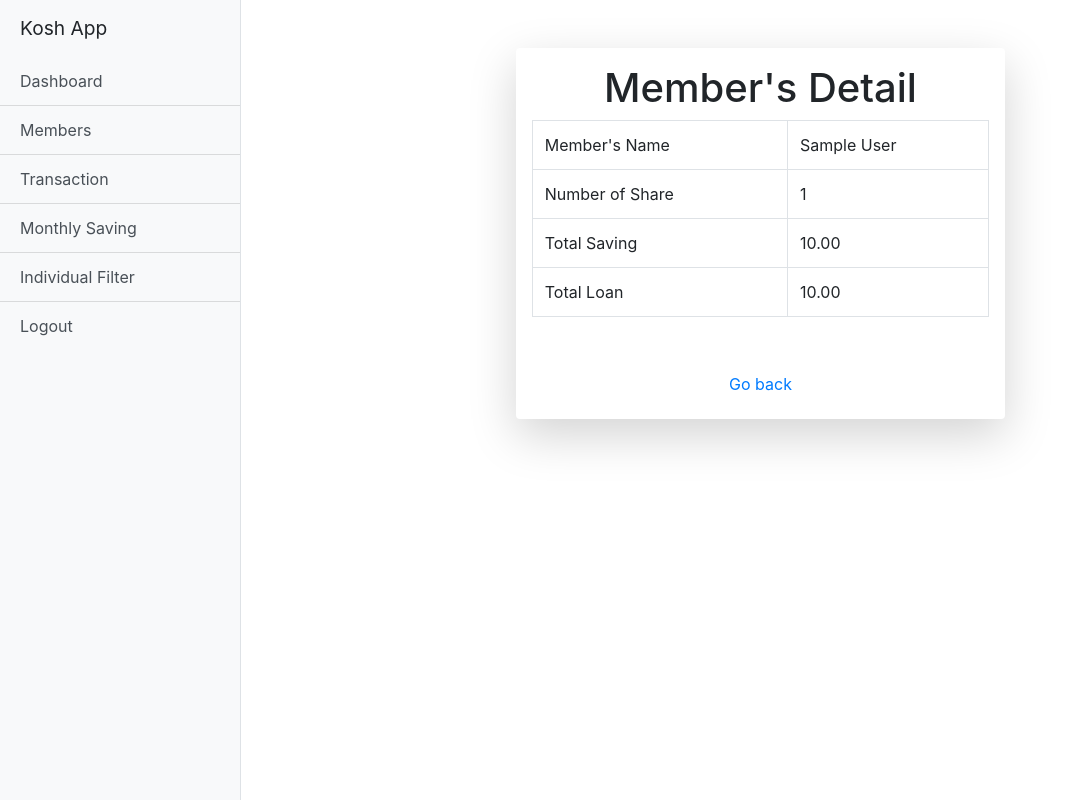
After one commit to MuskanBartaula/kosh, a Django app: page /members/detail/1/ in a window 1280 px wide. The commit adds this page. Shown: the whole page, without its empty margins (0-1081 px from the left). Run offline with Django 3.2, Linux system fonts and the light colour scheme; tables that the repository leaves empty hold one stand-in row (values such as "Sample post"); some libraries are stand-ins or nearby versions.

Commit message:
Member Detail Added

```diff
--- a/src/kosh/members/models.py
+++ b/src/kosh/members/models.py
@@ -1,4 +1,5 @@
 from django.db import models
+from django.urls import reverse
 
 
 class Member(models.Model):
@@ -8,3 +9,6 @@ class Member(models.Model):
 
     def __str__(self):
         return self.name
+
+    def get_absolute_url(self):
+        return reverse('members:detail', kwargs={'pk': self.pk})
--- a/src/kosh/members/templates/members/index.html
+++ b/src/kosh/members/templates/members/index.html
@@ -53,7 +53,7 @@
 						{% for member in object_list %}
 						<tr>
 							<th scope="row">{{ member.membership_id }}</th>
-							<td>{{ member.name }}</td>
+							<td><a href="{{ member.get_absolute_url }}">{{ member.name }}</a></td>
 							<td>{{ member.number_of_share }}</td>
 							<td>
 								<a href="{% url 'members:update' member.id %}">Edit</a> |
--- /dev/null
+++ b/src/kosh/members/templates/members/member_detail.html
@@ -0,0 +1,36 @@
+{% extends 'base.html' %}
+{% block title %} Member Detail {% endblock %}
+{% block content %}
+<div class="row mt-5">
+	<div class="col-6 mx-auto">
+		<div class="shadow-lg p-3 mb-5 bg-white rounded">
+			<div class="detail text-center">
+				<h1> Member's Detail </h1>
+			</div>
+			<table class="table table-bordered">
+				<tbody>
+					<tr>
+						<td>Member's Name</td>
+						<td>{{ object.name }}</td>
+					</tr>
+					<tr>
+						<td>Number of Share</td>
+						<td>{{ object.number_of_share }}</td>
+					</tr>
+					<tr>
+						<td>Total Saving</td>
+						<td>{{ object.membersaving.amount }}</td>
+					</tr>
+					<tr>
+						<td>Total Loan</td>
+						<td>{{ object.loan.amount }}</td>
+					</tr>
+				</tbody>
+			</table>
+			<div class="mt-5 text-center">
+				<button class="btn btn-link" onclick="window.history.back()">Go back</button>
+			</div>
+		</div>
+	</div>
+</div>
+{% endblock %}
--- a/src/kosh/members/urls.py
+++ b/src/kosh/members/urls.py
@@ -6,6 +6,7 @@ app_name = 'members'
 
 urlpatterns = [
     path('', views.MemberCreateView.as_view(), name="index"),
+    path('detail/<int:pk>/', views.MemberDetailView.as_view(), name="detail"),
     path('update/<int:pk>/', views.MemberUpdateView.as_view(), name="update"),
     path('delete/<int:pk>/', views.MemberDeleteView.as_view(), name="delete"),
 ]
--- a/src/kosh/members/views.py
+++ b/src/kosh/members/views.py
@@ -31,10 +31,12 @@ class MemberCreateView(LoginSuccessMessageMixin, MemberMixin, generic.CreateView
 
     def form_valid(self, form):
         previous_due = form.cleaned_data.get('previous_due')
-        member_id = form.cleaned_data.get('membership_id')
-        self.object = form.save()
-        loan_obj = Loan.objects.create(member_id=self.object.id, amount=previous_due)
-        return redirect('members:index')
+        if previous_due:
+            member_id = form.cleaned_data.get('membership_id')
+            self.object = form.save()
+            loan_obj = Loan.objects.create(member_id=self.object.id, amount=previous_due)
+            return redirect('members:index')
+        return super().form_valid(form)
 
 
 class MemberListView(generic.ListView):
@@ -62,6 +64,11 @@ class MemberUpdateView(LoginSuccessMessageMixin, MemberMixin, generic.UpdateView
         return context
 
 
+class MemberDetailView(generic.DetailView):
+    model = Member
+    template_name = "members/member_detail.html"
+
+
 class MemberDeleteView(LoginRequiredMixin, MemberMixin, generic.DeleteView):
     model = Member
     template_name = "members/member_confirm_delete.html"
```
